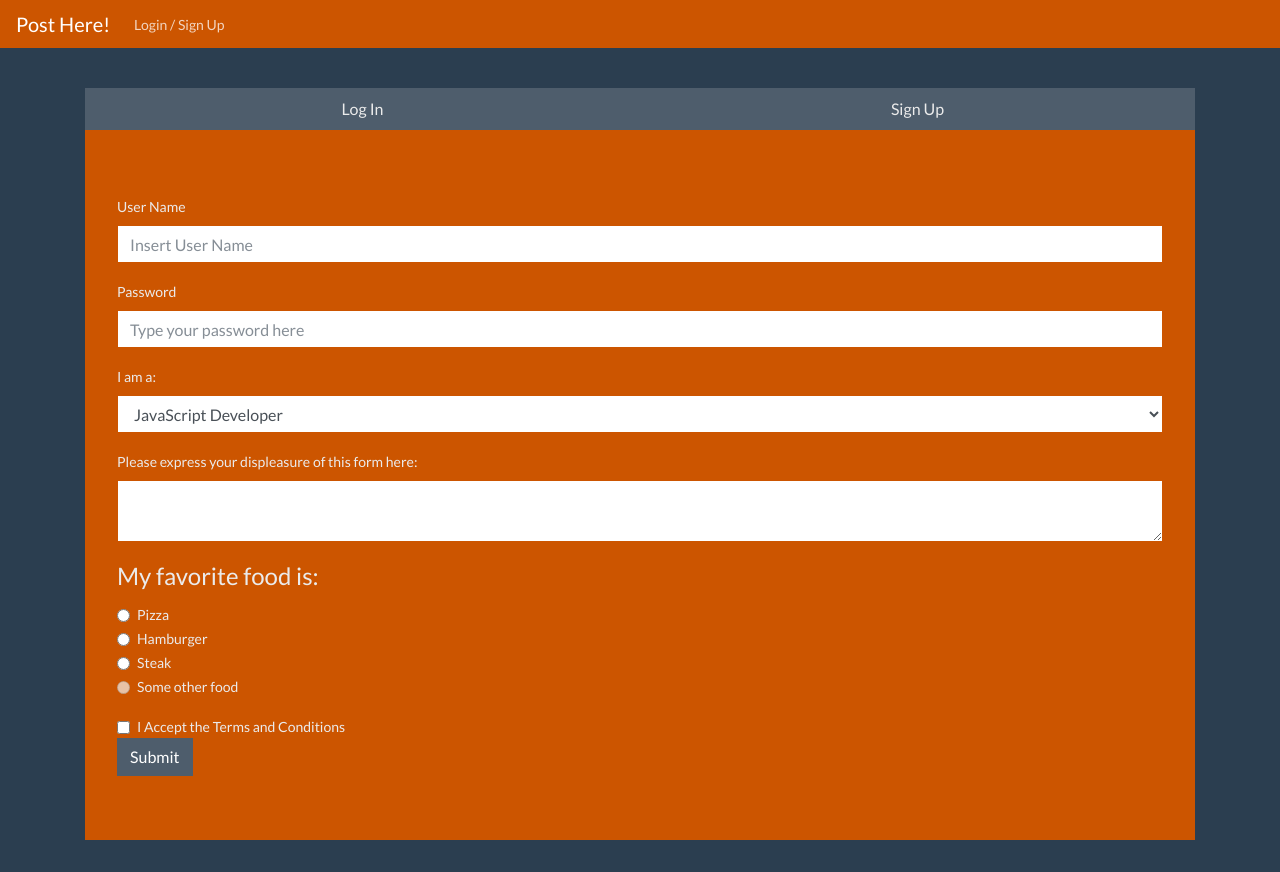
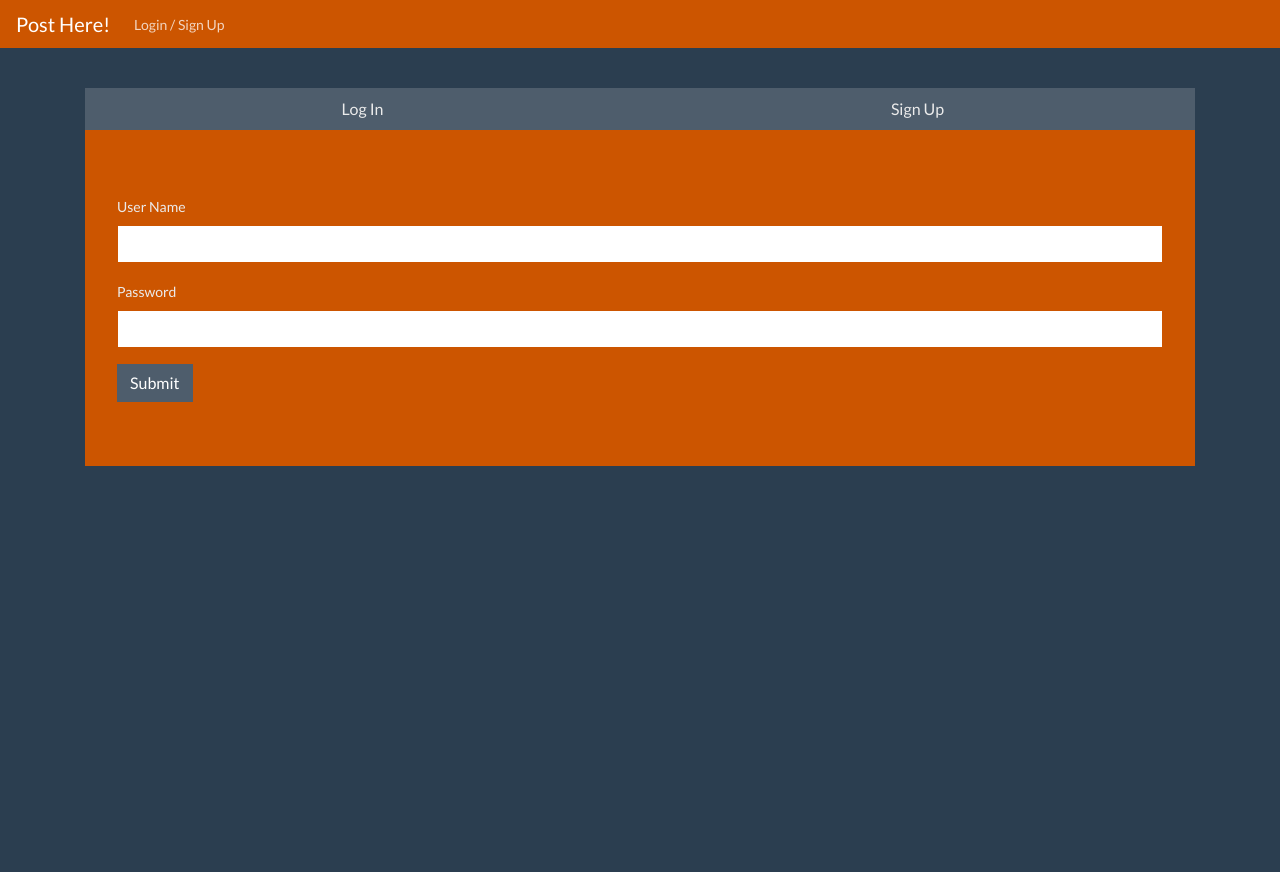
Before and after one commit to Build-Week-Post-Here-1/Front-end, a React (Create React App) app: page /auth in a window 1280 px wide. Both pictures are taken after a click on the link "Sign Up". After the commit the page ends 800 px from the top, so only its background shows below. Built offline with nearby package versions, Linux system fonts and the light colour scheme.

Commit message:
Fixed Signup

```diff
--- a/src/components/Signup.js
+++ b/src/components/Signup.js
@@ -1,17 +1,61 @@
-import React from 'react'
-import { Button, Form, FormGroup, Label, Input, FormText } from 'reactstrap';
+import React, { useState, useEffect } from 'react'
+import { useHistory } from 'react-router-dom'
+import axios from 'axios'
+import { Button, Form, FormGroup, Label, Input } from 'reactstrap';
+import { useInput } from '../hooks/useInput'
+import { apiUrl } from '../config'
 
 const Signup = props => {
+    const append = ''
+    const history = useHistory()
+    const { value:user, bind:bindUser } = useInput('')
+    const { value:pass, bind:bindPass } = useInput('')
+    const [values, updateValues] = useState({
+      user: '',
+      pass: ''
+    })
+
+    useEffect(() => {
+      updateValues({
+        user: user,
+        pass: pass
+      })
+    }, [user, pass])
+
+    const handleSubmit = e => {
+      e.preventDefault()
+      axios
+        .get(`${apiUrl}${append}`, values)
+        .then(res => {
+          console.log(res.data)
+          // We'll store the token here
+          history.push('/')
+        })
+        .catch(err => console.log(err))
+
+    }
+
     return (
-        <Form>
+        <Form onSubmit={handleSubmit}>
         <FormGroup>
-          <Label for="username">User Name</Label>
-          <Input type="name" name="name" id="username" placeholder="Insert User Name" />
+          <Label for='user'>User Name</Label>
+          <Input type='text' {...bindUser}/>
         </FormGroup>
         <FormGroup>
-          <Label for="password">Password</Label>
-          <Input type="password" name="password" id="redditpw" placeholder="Type your password here" />
+          <Label for='pass'>Password</Label>
+          <Input type='password' {...bindPass} />
         </FormGroup>
+        <Button>Submit</Button>
+      </Form>
+    );
+  }
+
+
+export default Signup
+
+// Added by Gunnar without wiring or state
+
+/*
         <FormGroup>
           <Label for="Select">I am a:</Label>
           <Input type="select" name="select" id="exampleSelect">
@@ -61,10 +105,4 @@ const Signup = props => {
             I Accept the Terms and Conditions
           </Label>
         </FormGroup>
-        <Button>Submit</Button>
-      </Form>
-    );
-  }
-
-
-export default Signup
+        */
--- /dev/null
+++ b/src/config/index.js
@@ -0,0 +1 @@
+export const apiUrl = ''
--- /dev/null
+++ b/src/hooks/useInput.js
@@ -0,0 +1,16 @@
+import { useState } from "react"
+
+export const useInput = initialValue => {
+  const [value, setValue] = useState(initialValue)
+
+  return {
+    value,
+    setValue,
+    bind: {
+      value,
+      onChange: event => {
+        setValue(event.target.value)
+      }
+    }
+  }
+}
--- a/src/tools/axiosWithAuth.js
+++ b/src/tools/axiosWithAuth.js
@@ -1,6 +1,6 @@
 import axios from 'axios';
 
-const apiUrl = ''
+import { apiUrl } from '../config'
 
 export const axiosWithAuth = () => {
   return axios.create({
```
